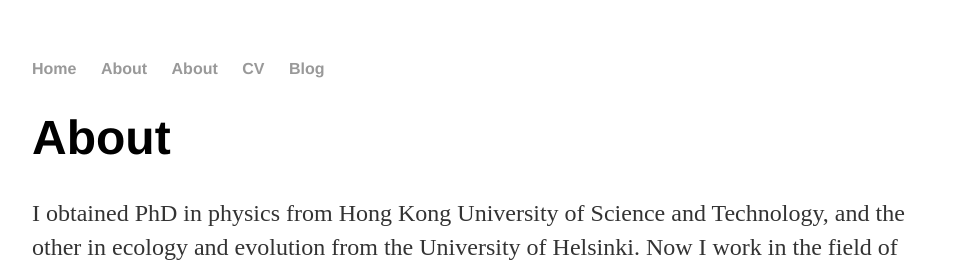
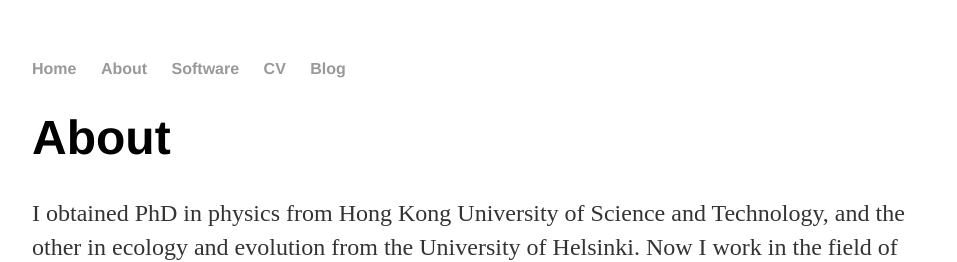
Before and after one commit to chaozhi/chaozhi.github.io, a Jekyll site: the page built from about/index.html, in a window 1280 px wide. Shown: the top 262 px of the page, without its empty margins (160-1117 px from the left). Built offline with Jekyll 4.4.1, drawn with Linux system fonts in a browser that asks for light colours.

Commit message:
Update default.html

```diff
--- a/_layouts/default.html
+++ b/_layouts/default.html
@@ -10,7 +10,7 @@
 	    		<ul>
 	        		<li><a href="/">Home</a></li>
 		        	<li><a href="/about">About</a></li>
-		        	<li><a href="/software">About</a></li>
+		        	<li><a href="/software">Software</a></li>
 	        		<li><a href="/cv">CV</a></li>
 	        		<li><a href="/blog">Blog</a></li>
 	    		</ul>
```
